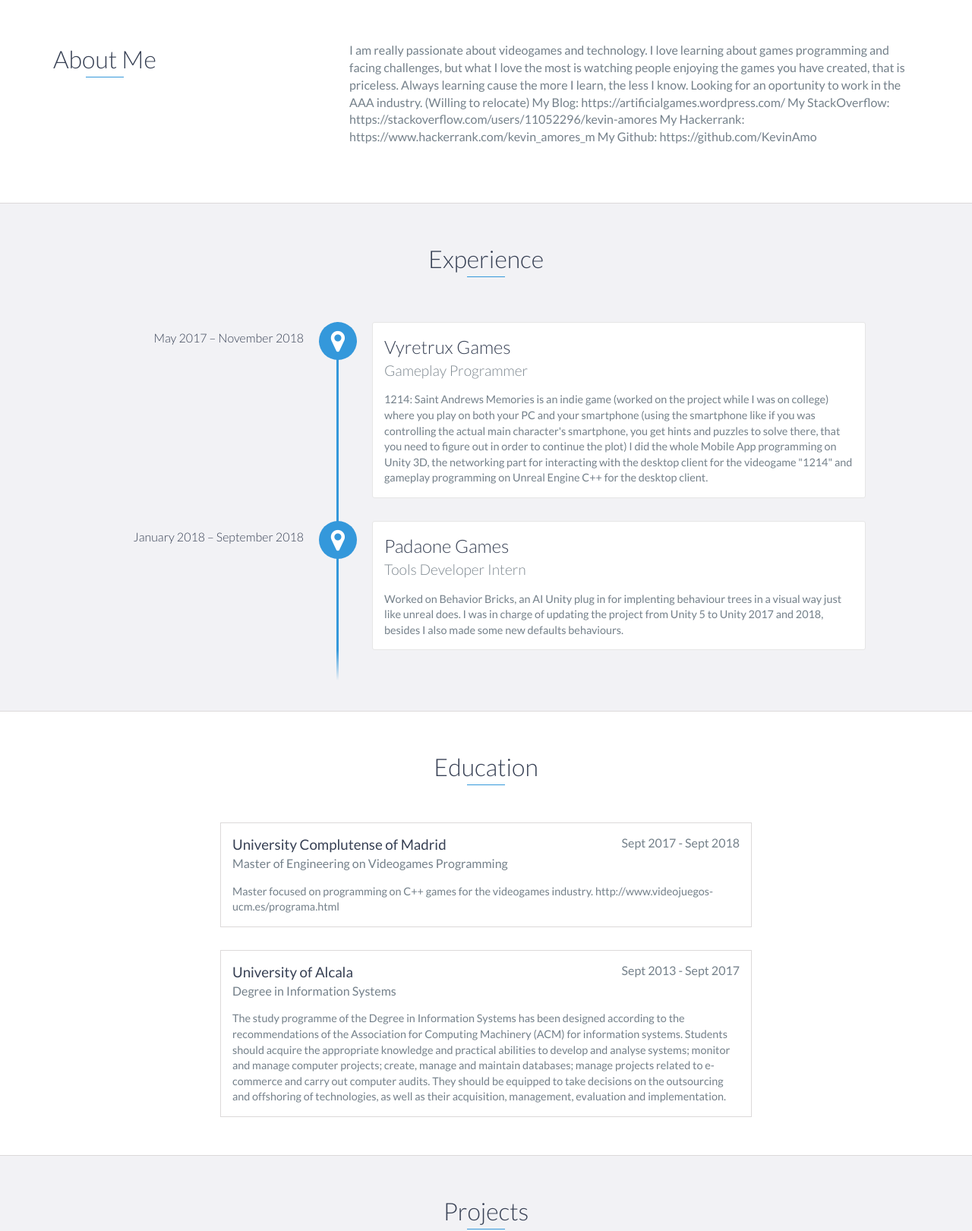
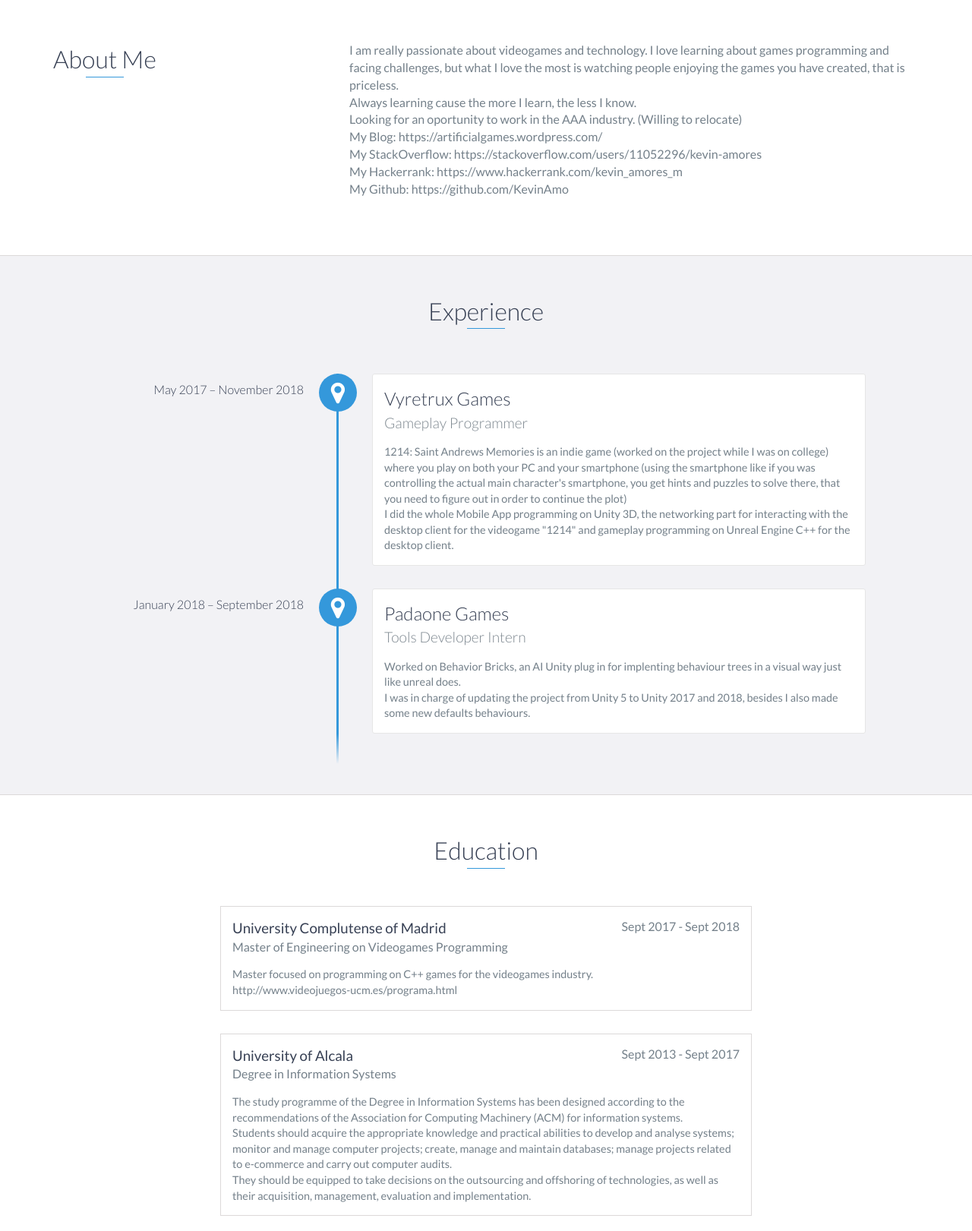
Before and after one commit to KevinAmo/kevinamo.github.io, a website: page index.html in a window 1280 px wide. Shown: the part 820-2441 px from the top of the page at 76% size. Drawn offline with nearby package versions, Linux system fonts and the light colour scheme.

Commit message:
Visual Tweaks

```diff
--- a/index.html
+++ b/index.html
@@ -6,8 +6,8 @@
     <meta http-equiv="X-UA-Compatible" content="IE=edge">
     <meta name="viewport" content="width=device-width, initial-scale=1">
     <title>Kevin Amores</title>
-	<link rel="shortcut icon" href="favicon.ico" type="image/x-icon">
-	<link rel="icon" href="favicon.ico" type="image/x-icon">
+    <link rel="shortcut icon" href="favicon.ico" type="image/x-icon">
+    <link rel="icon" href="favicon.ico" type="image/x-icon">
     <link href="https://fonts.googleapis.com/css?family=Lato:300,400,700,900" rel="stylesheet">
     <link rel="stylesheet" href="libs/font-awesome/css/font-awesome.min.css">
     <link href="css/bootstrap.min.css" rel="stylesheet">
@@ -74,14 +74,23 @@
                 <div class="col-md-8">
                     <p>
                         I am really passionate about videogames and technology. I love learning about games programming and facing challenges, but what I love the most is watching people enjoying the games you have created, that is priceless.
-
+                    </p>
+                    <p>
                         Always learning cause the more I learn, the less I know.
-
+                    </p>
+                    <p>
                         Looking for an oportunity to work in the AAA industry. (Willing to relocate)
-
+                    </p>
+                    <p>
                         My Blog: https://artificialgames.wordpress.com/
+                    </p>
+                    <p>
                         My StackOverflow: https://stackoverflow.com/users/11052296/kevin-amores
+                    </p>
+                    <p>
                         My Hackerrank: https://www.hackerrank.com/kevin_amores_m
+                    </p>
+                    <p>
                         My Github: https://github.com/KevinAmo
                     </p>
                 </div>
@@ -97,7 +106,10 @@
                 <h3>Vyretrux Games</h3>
                 <h4>Gameplay Programmer</h4>
                 <p>
-                    1214: Saint Andrews Memories is an indie game (worked on the project while I was on college) where you play on both your PC and your smartphone (using the smartphone like if you was controlling the actual main character's smartphone, you get hints and puzzles to solve there, that you need to figure out in order to continue the plot) I did the whole Mobile App programming on Unity 3D, the networking part for interacting with the desktop client for the videogame "1214" and gameplay programming on Unreal Engine C++ for the desktop client.
+                    1214: Saint Andrews Memories is an indie game (worked on the project while I was on college) where you play on both your PC and your smartphone (using the smartphone like if you was controlling the actual main character's smartphone, you get hints and puzzles to solve there, that you need to figure out in order to continue the plot)
+                </p>
+                <p>
+                    I did the whole Mobile App programming on Unity 3D, the networking part for interacting with the desktop client for the videogame "1214" and gameplay programming on Unreal Engine C++ for the desktop client.
                 </p>
             </div>
 
@@ -105,7 +117,10 @@
                 <h3>Padaone Games</h3>
                 <h4>Tools Developer Intern</h4>
                 <p>
-                    Worked on Behavior Bricks, an AI Unity plug in for implenting behaviour trees in a visual way just like unreal does. I was in charge of updating the project from Unity 5 to Unity 2017 and 2018, besides I also made some new defaults behaviours.
+                    Worked on Behavior Bricks, an AI Unity plug in for implenting behaviour trees in a visual way just like unreal does.
+                </p>
+                <p>
+                    I was in charge of updating the project from Unity 5 to Unity 2017 and 2018, besides I also made some new defaults behaviours.
                 </p>
             </div>
         </div>
@@ -120,6 +135,8 @@
             <h4>Master of Engineering on Videogames Programming</h4>
             <p>
                 Master focused on programming on C++ games for the videogames industry.
+            </p>
+            <p>
                 http://www.videojuegos-ucm.es/programa.html
             </p>
         </div>
@@ -131,11 +148,12 @@
             <h4>Degree in Information Systems</h4>
             <p>
                 The study programme of the Degree in Information Systems has been designed according to the recommendations of the Association for Computing Machinery (ACM) for information systems.
-
+            </p>
+            <p>
                 Students should acquire the appropriate knowledge and practical abilities to develop and analyse systems; monitor and manage computer projects; create, manage and maintain databases; manage projects related to e-commerce and carry out computer audits.
-
+            </p>
+            <p>
                 They should be equipped to take decisions on the outsourcing and offshoring of technologies, as well as their acquisition, management, evaluation and implementation.
-
             </p>
         </div>
         <!-- End .education-block -->
@@ -155,7 +173,7 @@
                     <div class="project-info">
                         <h3>0 A.D. (Open Source Colab.)</h3>
                         <p>
-                             0 A.D. (pronounced “zero-ey-dee”) is a free, open-source, historical Real Time Strategy (RTS) game currently under development by Wildfire Games, a global group of volunteer game developers. As the leader of an ancient civilization, you must gather the resources you need to raise a military force and dominate your enemies.
+                            0 A.D. (pronounced “zero-ey-dee”) is a free, open-source, historical Real Time Strategy (RTS) game currently under development by Wildfire Games, a global group of volunteer game developers. As the leader of an ancient civilization, you must gather the resources you need to raise a military force and dominate your enemies.
                         </p>
                         <p>
                             Engine Programming
@@ -177,7 +195,7 @@
                     <div class="project-info">
                         <h3>1214: Sant Andrews Memories</h3>
                         <p>
-                             In this game, you will have to discover all the secrets of the Saint Andrews Hospital, everything about the characters and escape from the nightmare. Will you be able to do it? You have to use both your PC and real mobile phone to play this completely new horror game experience. Be smart, as you will have to use both devices together in order to escape. Are you ready to play 1214? Don’t forget to download the game app for your device!
+                            In this game, you will have to discover all the secrets of the Saint Andrews Hospital, everything about the characters and escape from the nightmare. Will you be able to do it? You have to use both your PC and real mobile phone to play this completely new horror game experience. Be smart, as you will have to use both devices together in order to escape. Are you ready to play 1214? Don’t forget to download the game app for your device!
                         </p>
                         <p>
                             Gameplay Programming, Network Programming, App Development
@@ -217,18 +235,18 @@
 
                 <div class="project shadow-large">
                     <div class="project-image">
-                        <img src="images/BehaviorBricksImage.jpg" />
+                        <img src="images/project.jpg" />
                     </div>
                     <!-- End .project-image -->
                     <div class="project-info">
                         <h3>Unreal Football</h3>
                         <p>
-                            Behavior Bricks (BB) is a state-of-the-art engine for Behavior Trees (BTs) along with an intuitive visual editor. Behavior Bricks has been designed with three main goals in mind: efficiency, extensibility, and reusability. As a result, Behavior Bricks includes some *unique features* not to be found in other tools for Behavior Trees available in the Asset Store.
+                            Degree Final Project: Unreal Footbal is a Rocket-league like game where you can play alone VS AI or online through Steam.
                         </p>
                         <p>
                             Gameplay Programming, Network Programming
                         </p>
-                        <a href="https://assetstore.unity.com/packages/tools/visual-scripting/behavior-bricks-74816">View Project</a>
+                        <a href="#">View Project</a>
                     </div>
                     <!-- End .project-info -->
                 </div>
@@ -248,7 +266,8 @@
                             Gameplay Programming
                         </p>
                         <a href="https://niric.itch.io/exodeus">View Project</a>
-                        <p></p>
+                        <p>
+                        </p>
                         <a href="https://www.youtube.com/watch?v=gnJLtdc0BT8">View Reel</a>
                     </div>
                     <!-- End .project-info -->
```
